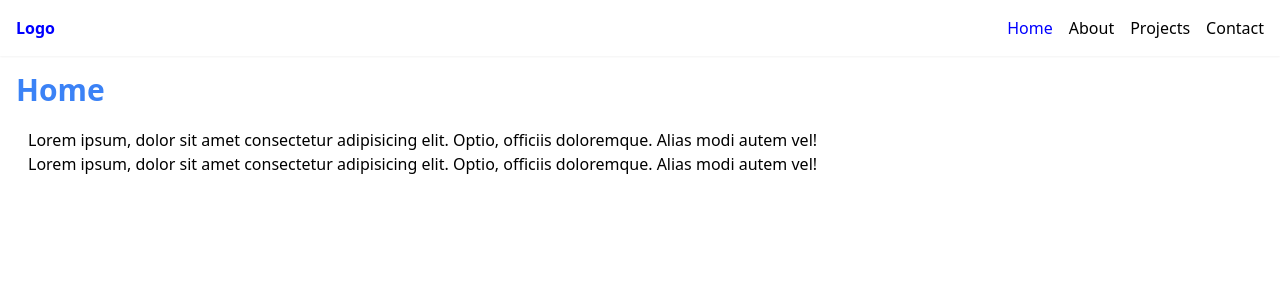
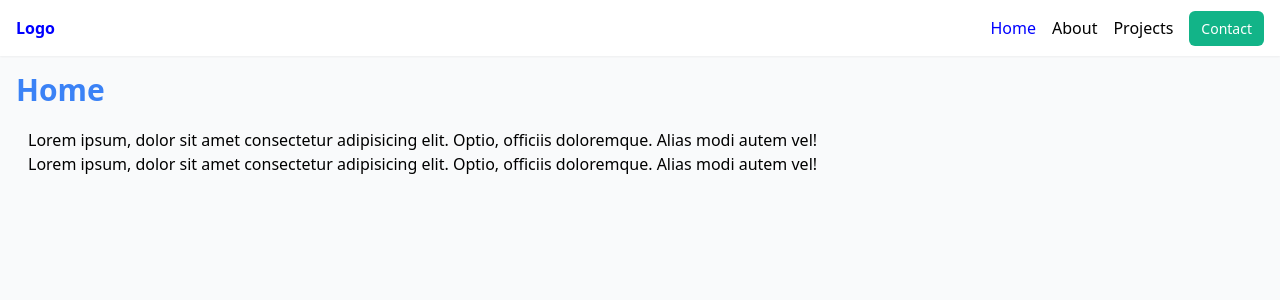
Before and after one commit to gloriabee/Nuxt3_crash, a Nuxt app: page / in a window 1280 px wide. Shown: the top 300 px of the page. Built offline with nearby package versions, Linux system fonts and the light colour scheme.

Commit message:
add style with tailwind in assets folder

```diff
--- /dev/null
+++ b/assets/css/tailwind.css
@@ -0,0 +1,13 @@
+@tailwind base;
+@tailwind components;
+@tailwind utilities;
+
+body{
+    @apply bg-gray-50;
+}
+
+@layer components{
+    .btn{
+        @apply bg-[#12b488] text-white px-3 py-2 rounded-md text-sm;
+    }
+}
--- a/layouts/default.vue
+++ b/layouts/default.vue
@@ -13,7 +13,7 @@
                     <li><NuxtLink to="/">Home</NuxtLink></li>
                     <li><NuxtLink to="about">About</NuxtLink></li>
                     <li><NuxtLink to="projects">Projects</NuxtLink></li>
-                    <li><NuxtLink to="contact">Contact</NuxtLink></li>
+                    <li><NuxtLink to="contact" class="btn">Contact</NuxtLink></li>
                 </ul>
             </nav>
         </header>
```
